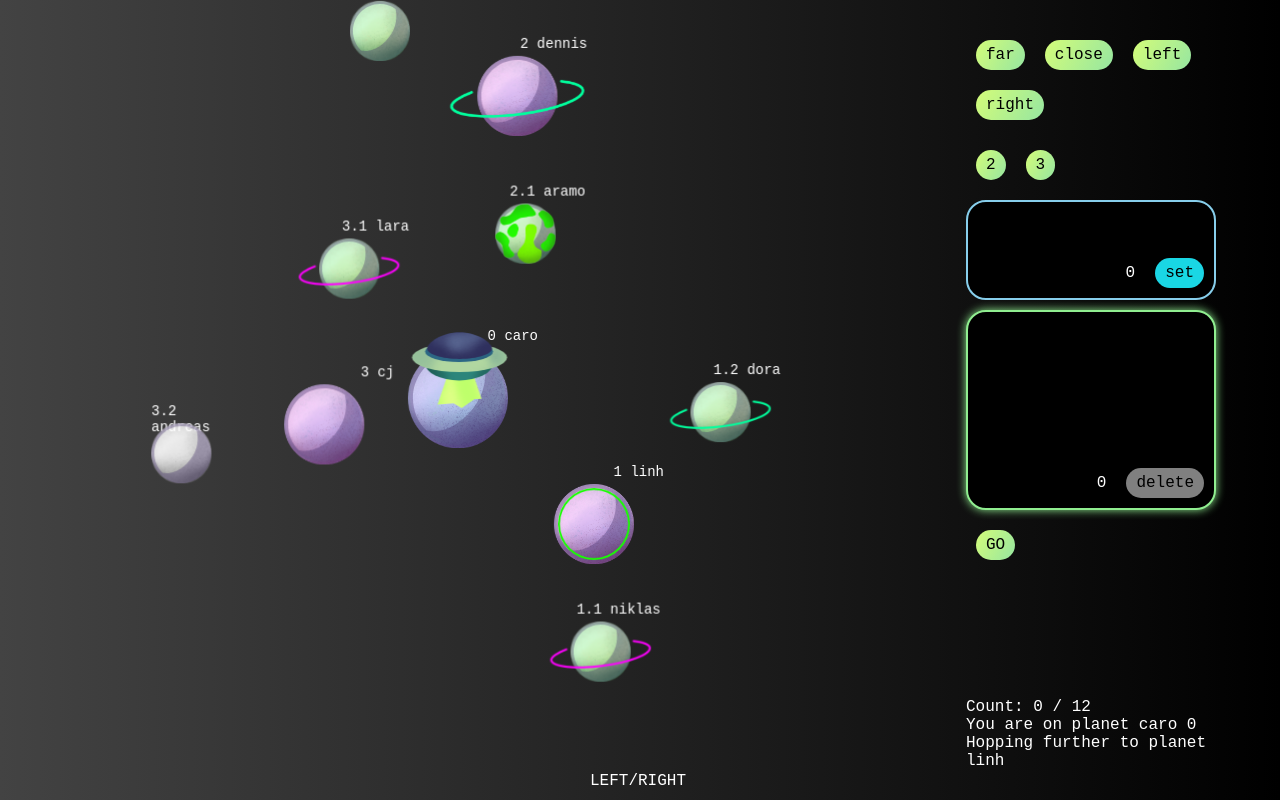
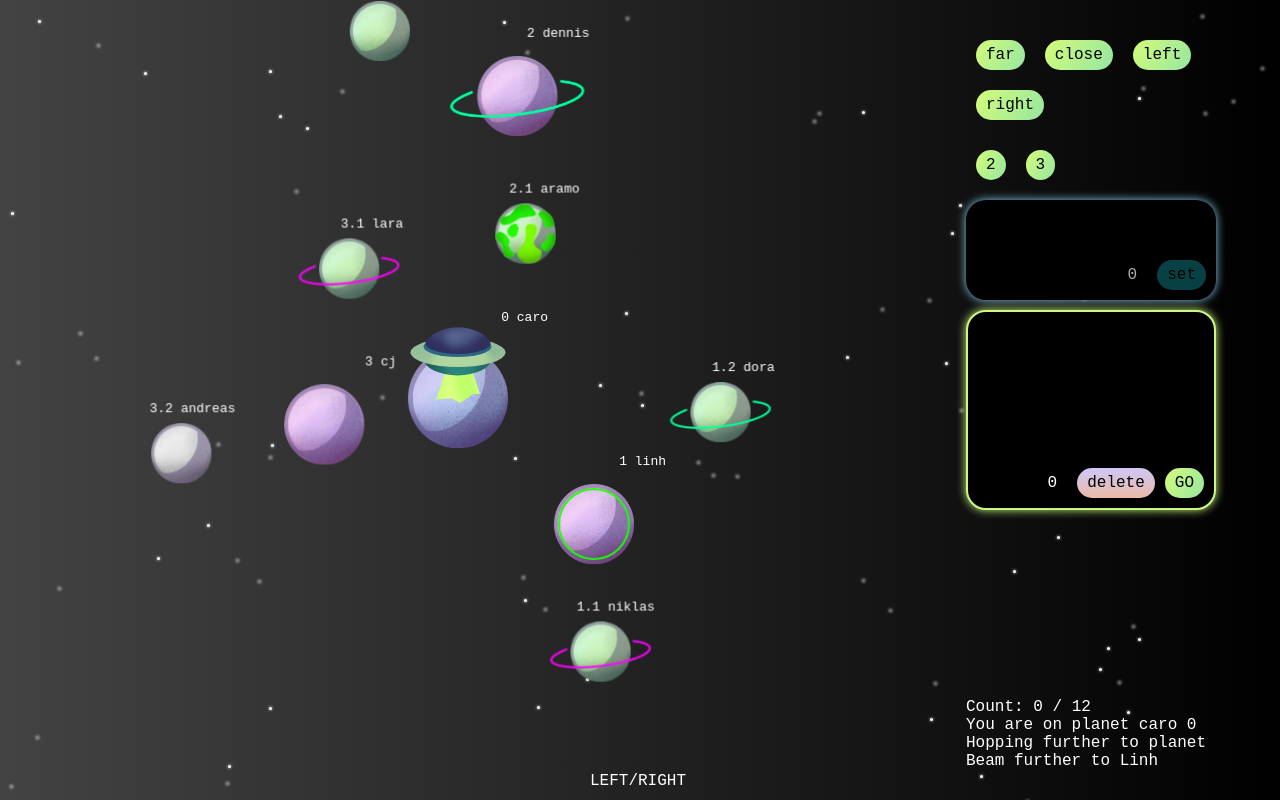
Before and after one commit to lisa-von-mond/bloomcraft, a Next.js app: page / in a window 1280 px wide. Built offline with nearby package versions, Linux system fonts and the light colour scheme; a web font is replaced by a local one.

Commit message:
almost finish cockpit UI

```diff
--- a/components/cockpit.jsx
+++ b/components/cockpit.jsx
@@ -1,9 +1,11 @@
 import styled, {css} from "styled-components";
 import { useState } from "react";
+import {max} from "../levels/testlevel2"; // import here
 
 export function Cockpit({hand, addUp, addDown, addLeft, addRight, addTwo, cpStatus, addThree, set, del, commandLine, tempArr, move, cockpitCount}){
 
 const tempCount = tempArr.length
+const maxCount = max
 
 return(
 <CockpitFrame hand={hand}>
@@ -19,28 +21,25 @@ return(
 </Keyboard>
 <CommandLine1 cpStatus={cpStatus}>
 <CommandLineInner>
-{tempArr.map((element, index)=>(<Command2 key={index} content={element}>{element}</Command2>))}
+{tempArr.map((element, index)=>(<Command1 key={index} content={element}>{element}</Command1>))}
 </CommandLineInner>
 <LittleKeyContainer>
-<CpCounter>{tempCount}</CpCounter>
-<SetKey onClick={set}>set</SetKey>
+<CpCounter1 cpStatus={cpStatus} tempCount={tempCount}>{tempCount}</CpCounter1>
+<SetKey tempCount={tempCount} cpStatus={cpStatus} onClick={set}>set</SetKey>
 </LittleKeyContainer>
 </CommandLine1>
 <CommandLine2 cpStatus={cpStatus}>
 <CommandLineInner>
-{commandLine.map((element, index)=>(<Command key={index}>{element}</Command>))}
+{commandLine.map((element, index)=>(<Command2 key={index} cpStatus={cpStatus}>{element}</Command2>))}
 </CommandLineInner>
 <LittleKeyContainer>
-<CpCounter>{cockpitCount}</CpCounter>
-<DelKey onClick={del}>delete</DelKey>
+<CpCounter2 cpStatus={cpStatus} maxCount={maxCount} cockpitCount={cockpitCount}>{cockpitCount}</CpCounter2>
+<DelKey cpStatus={cpStatus} onClick={del}>delete</DelKey>
+<GoKey cpStatus={cpStatus} onClick={move}>GO</GoKey>
 </LittleKeyContainer>
 </CommandLine2>
-<Keyboard>
-<GoKey onClick={move}>GO</GoKey>
-</Keyboard>
 </CockpitFrame>
 )}
-
 
 // generql styled components
 
@@ -64,6 +63,8 @@ ${(props) => props.hand === false &&
     css`
     left:5vw;`}
 `
+//
+
 const CommandLineInner = styled.div`
 display:flex;
 flex-wrap:wrap;
@@ -72,6 +73,8 @@ align-items:flex-start;
 align-content:flex-start;
 gap:10px;
 `
+//
+
 const LittleKeyContainer = styled.div`
 display:flex;
 justify-content: flex-end;
@@ -79,6 +82,8 @@ align-items:flex-end;
 height:50px;
 gap:10px;
 `
+//
+
 const GoKey = styled.div`
 height:30px;
 display:flex;
@@ -90,23 +95,16 @@ padding:10px;
 background-image: linear-gradient(120deg, #d4fc79 0%, #96e6a1 100%);
 cursor:pointer;
 color:black;
-`
-const CpCounter = styled.div`
-height:30px;
-display:flex;
-border-radius:50px;
-color:white;
-align-items:center;
-justify-content:center;
-width:auto;
-padding:10px;
 
-${(props) => props.limit > 11 &&
-    css`
-    color:hotpink;
-    border:2px solid hotpink;
-    animation: blinker 1s linear infinite;
-    @keyframes blinker { 50% {opacity: 0;}}`}
+${(props) => props.cpStatus === 2 &&
+  css`
+filter:brightness(50%);
+cursor:default;`}
+
+${(props) => props.cpStatus === 3 &&
+  css`
+filter:brightness(50%);
+cursor:default;`}
 `
 // keyboard
 
@@ -120,6 +118,8 @@ justify-content:flex-start;
 gap:20px;
 padding:10px;
 `
+//
+
 const Key = styled.div`
 height:30px;
 width:50px;
@@ -133,6 +133,8 @@ padding:10px;
 background-image: linear-gradient(120deg, #d4fc79 0%, #96e6a1 100%);
 cursor:pointer;
 `
+//
+
 const NumberKey = styled.div`
 height:30px;
 width:50px;
@@ -143,7 +145,7 @@ align-items:center;
 justify-content:center;
 width:auto;
 padding:10px;
-background-image: linear-gradient(120deg, #d4fc79 0%, #96e6a1 100%);
+background: linear-gradient(120deg, #d4fc79 0%, #96e6a1 100%);
 
 ${(props) => props.cpStatus === 1 &&
     css`
@@ -151,14 +153,13 @@ ${(props) => props.cpStatus === 1 &&
 
 ${(props) => props.cpStatus === 2 &&
     css`
-    background-image:none;
-    background-color:gray;`}
+    background: linear-gradient(to bottom, rgba(255,255,255,0.15) 0%, rgba(0,0,0,0.15) 100%), radial-gradient(at top center, rgba(255,255,255,0.40) 0%, rgba(0,0,0,0.40) 120%) #989898;
+ background-blend-mode: multiply,multiply;`}
 
 ${(props) => props.cpStatus === 3 &&
     css`
-    background-image:none;
-    background-color:gray;`}
-
+    background: linear-gradient(to bottom, rgba(255,255,255,0.15) 0%, rgba(0,0,0,0.15) 100%), radial-gradient(at top center, rgba(255,255,255,0.40) 0%, rgba(0,0,0,0.40) 120%) #989898;
+ background-blend-mode: multiply,multiply;`}
 `
 // blue command line
 
@@ -166,7 +167,6 @@ const CommandLine1 = styled.div `
 height:auto;
 width:250px;
 min-height:100px;
-border:2px solid skyblue;
 border-radius:20px;
 display:flex;
 align-items:space-between;
@@ -175,15 +175,52 @@ flex-direction:column;
 gap:10px;
 padding:10px;
 background-color:black;
+box-shadow: 0px 0px 10px skyblue;
+
 ${(props) => props.cpStatus === 2 &&
     css`
-    box-shadow: 0px 0px 10px skyblue`}
+border: 2px solid skyblue;`}
 
 ${(props) => props.cpStatus === 3 &&
+  css`
+border: 2px solid skyblue;`}`
+
+//
+
+const Command1 = styled.div`
+height:30px;
+display:flex;
+border-radius:50px;
+align-items:center;
+justify-content:center;
+width:auto;
+padding:10px;
+color:skyblue;
+border: 2px solid skyblue;
+
+animation: cmd 0.3s;
+
+@keyframes cmd {
+    0% { opacity:0;
+      transform:scale(1);}
+    80% {transform:scale(1.1);}
+    100% {opacity:1;
+      transform:scale(1);}}
+
+${(props) => props.content === 2 &&
     css`
-    box-shadow: 0px 0px 10px skyblue`}
+    background-image: radial-gradient(circle 248px at center, #16d9e3 0%, #30c7ec 47%, #46aef7 100%);
+    color:black;
+    `}
 
+${(props) => props.content === 3 &&
+    css`
+    background-image: radial-gradient(circle 248px at center, #16d9e3 0%, #30c7ec 47%, #46aef7 100%);
+    color:black;
+     `}
 `
+//
+
 const SetKey = styled.div`
 height:30px;
 display:flex;
@@ -194,26 +231,45 @@ width:auto;
 padding:10px;
 background-image: radial-gradient(circle 248px at center, #16d9e3 0%, #30c7ec 47%, #46aef7 100%);
 cursor:pointer;
-color:black;`
+color:black;
 
-const Command = styled.div`
+${(props) => props.tempCount <= 1 &&
+  css`
+filter:brightness(30%);
+cursor:default;`}
+
+${(props) => props.cpStatus === 1 &&
+  css`
+filter:brightness(30%);
+cursor:default;`}`
+
+//
+
+const CpCounter1 = styled.div`
 height:30px;
 display:flex;
 border-radius:50px;
+color:white;
 align-items:center;
 justify-content:center;
 width:auto;
-padding:20px;
-color:#90EE90;
-border: 2px solid #90EE90;
+padding:10px;
+
+${(props) => props.tempCount > 5 &&
+    css`
+    color:hotpink;
+    animation: blinker 1s linear infinite;
+    @keyframes blinker { 50% {opacity: 0;}}`}
+
+${(props) => props.cpStatus === 1 &&
+      css`
+  color:darkgray;`}
 `
-
 // green command line
 
 const CommandLine2 = styled.div`
 width:250px;
 min-height:200px;
-border:2px solid #90EE90;
 border-radius:20px;
 display:flex;
 align-items:space-between;
@@ -221,10 +277,14 @@ justify-content:space-between;
 flex-direction:column;
 padding:10px;
 background-color:black;
+box-shadow: 0px 0px 10px #caf880;
+
 ${(props) => props.cpStatus === 1 &&
-    css`
-    box-shadow: 0px 0px 10px #90EE90`}
+  css`
+border: 2px solid #caf880;`}
 `
+//
+
 const DelKey = styled.div`
 height:30px;
 width:70px;
@@ -236,8 +296,15 @@ width:auto;
 padding:10px;
 cursor:pointer;
 color:black;
-background-color:gray;
+background-image: linear-gradient(to top, #ebbba7 0%, #cfc7f8 100%);
+
+${(props) => props.cpStatus === 2 &&
+  css`
+filter:brightness(50%);
+cursor:default;`}
 `
+//
+
 const Command2 = styled.div`
 height:30px;
 display:flex;
@@ -245,18 +312,52 @@ border-radius:50px;
 align-items:center;
 justify-content:center;
 width:auto;
+padding:20px;
+color:#caf880;
+border: 2px solid #caf880;
+animation: cmd 0.3s;
+
+@keyframes cmd {
+    0% {opacity:0;
+      transform:scale(1);}
+    80% { transform:scale(1.1);}
+    100% {opacity:1;
+      transform:scale(1);}
+  }
+
+${(props) => props.cpStatus === 2 &&
+    css`
+    border: 2px solid #445232;
+    color:#445232;`}
+
+${(props) => props.cpStatus === 3 &&
+    css`
+    border: 2px solid #445232
+    color:#445232;`}
+`
+//
+
+const CpCounter2 = styled.div`
+height:30px;
+display:flex;
+border-radius:50px;
+color:white;
+align-items:center;
+justify-content:center;
+width:auto;
 padding:10px;
-color:skyblue;
-border: 2px solid skyblue;
-${(props) => props.content === 2 &&
+
+${(props) => props.cockpitCount === props.maxCount &&
     css`
-    background-color:skyblue;
-    color:black;
-    `}
+    color:hotpink;
+    animation: blinker 1s linear infinite;
+    @keyframes blinker { 50% {opacity: 0;}}`}
 
-${(props) => props.content === 3 &&
+${(props) => props.cpStatus === 2 &&
+      css`
+  color:darkgray;`}
+
+  ${(props) => props.cpStatus === 3 &&
     css`
-    background-color:skyblue;
-    color:black;
-     `}
+color:darkgray;`}
 `
--- a/components/field.jsx
+++ b/components/field.jsx
@@ -6,6 +6,7 @@ import {track, Beam1, Beam2, Beam3} from "../utils/utility-functions"
 import { Galaxy } from "./galaxy";
 import { Cockpit } from "./cockpit";
 import { Console } from "./console";
+import { Starry } from "./starry";
 import { Legend } from "./legend";
 import Image from 'next/image';
 import background_image from '../public/images/galaxy.jpg';
@@ -23,7 +24,7 @@ const [tempArr, setTempArr] = useState([]) // amount of commands in cockpit cons
 const [cpStatus, setCpStatus] = useState(1) // factor for command line (1, 2 or 3)
 const [thisPlanet, setThisPlanet] = useState("caro") // name and id of current planet
 const [thisId, setThisId] = useState(0) // name and id of current planet
-const [focusNow, setFocusNow] = useState("linh")
+const [focusNow, setFocusNow] = useState("Beam further to Linh")
 const [hand, setHand] = useState(true)
 const movingArr = ["ZERO", ...commands.flat(3)]
 const length = movingArr.length
@@ -42,8 +43,8 @@ function hopUpInScope(object){
   setThisId (Focus.id)
   if (seeds === true) { if (Focus.goal === true){setDestination(true)}} else { if (Focus.greens === true){setSeeds(true)}}
   const NewSubScope = Focus.children.map((element) => (element.flow === 1 ? {...element, focus: true} : element))
-  const nextFocus = (Focus.children.find((element)=>(element.flow === 1)))
-  setFocusNow(nextFocus.name)
+  const nextFocus = (Focus.children.find((element)=>(element.focus === true)))
+  if (nextFocus === true){setFocusNow("Beam furter to" + nextFocus.name)} else {setFocusNow("")}
   const newScope = object.children.map((element) => (element.focus === true ? {...element, focus: false, active: true, tracked:true, children: NewSubScope} : element))
   const newObject = {...object, children: newScope, active:false, seeds:false}
   return newObject}
@@ -54,7 +55,7 @@ function turnFocusLeftInScope(objekt){
   const Focus = scope.find((element)=>(element.focus === true))
   const nextFocusIndex = Focus.flow === scope.length ? 1 : Focus.flow + 1
   const nextFocus = (scope.find((element)=>(element.flow === nextFocusIndex)))
-  console.log(nextFocus)
+  if (nextFocus === true){setFocusNow("Beam further to " + nextFocus.name)}else{setFocusNow("this is still a bug")}
   const scopeA = scope.map ((element)=>(element.focus === true ? {...element, focus:false} : element))
   const scopeB = scopeA.map ((element) => (element.flow === nextFocusIndex ? {...element, focus:true} : element))
   return {...objekt, children:scopeB}}}
@@ -65,7 +66,7 @@ function turnFocusRightInScope(objekt){
   const Focus = scope.find((element)=>(element.focus === true))
   const nextFocusIndex = Focus.flow === 1 ? scope.length : Focus.flow - 1
   const nextFocus = (scope.find((element)=>(element.flow === nextFocusIndex)))
-  setFocusNow(nextFocus.name)
+  if (nextFocus === true){setFocusNow("Beam further to " + nextFocus.name)}else{setFocusNow("this is still a bug")}
   const scopeA = scope.map ((element)=>(element.focus === true ? {...element, focus:false} : element))
   const scopeB = scopeA.map ((element) => (element.flow === nextFocusIndex ? {...element, focus:true} : element))
   return {...objekt, children:scopeB}}}
@@ -75,7 +76,7 @@ function hopDownInScope(object){
   const Current = object.children.find((element) => (element.active === true))
   setThisPlanet(Current.name)
   setThisId (Current.id)
-  setFocusNow(Current.name)
+  setFocusNow("Beam Further to" + Current.name)
 
   if(seeds === true) {if(object.goal === true){setDestination(true)}} else { if (object.greens === true){setSeeds(true)}}
 
@@ -164,8 +165,10 @@ function addTwo(){
  {setTempArr([3])
   setCpStatus(3)}}
 
-function del(){setCommandLine(commandLine.slice(0, -1))
-  setCommands(commands.slice(0, -1))}
+function del(){
+  if(cpStatus !== 1){console.log("not possible")} else{
+  setCommandLine(commandLine.slice(0, -1))
+  setCommands(commands.slice(0, -1))}}
 
 function set(){
   if(tempArr.length > 1){
@@ -193,9 +196,10 @@ useEffect(() => {
 , [intCount])
 
 const move = () => {
+  if(cpStatus !== 1){console.log("not possible")}else{
   const myInt = setInterval(() => {
     setIntCount(prevCount => prevCount + 1)}, 500)
-    setMyIntId(myInt)}
+    setMyIntId(myInt)}}
 
 if(intCount === length){
   if(myIntId) {
@@ -213,8 +217,7 @@ function changeHand(){
 return(
 <>
 <BackgroundFrame>
-
-
+<Starry/>
 <Frame hand={hand}>
 <WholeGalaxy>
 <Galaxy galaxy={galaxy} seeds={seeds} destination={destination}/>
--- a/components/galaxy.jsx
+++ b/components/galaxy.jsx
@@ -18,11 +18,10 @@ return(<>
 
 {galaxy.map((one)=><MyGalaxy key={one.name} scope={one.scope} seedstatus={seeds}>
 
-<Planet goal={one.goal}><Image src={planet1} />
-<LegendId>{one.id} {one.name}</LegendId></Planet>
-
+<Planet goal={one.goal}><Image src={planet1} /></Planet>
+<LegendId><p>{one.id} {one.name}</p></LegendId>
 <PlanetOverlay><Image src={planetoverlay}/></PlanetOverlay>
-<UfoContainer active={one.active}><Image src={ufo}/></UfoContainer>
+<UfoContainer active={one.active}><UfoContainerInner><Image src={ufo}/></UfoContainerInner></UfoContainer>
 <GreensContainer greens={one.greens}><Image src={greenslayer}/></GreensContainer>
 
 
@@ -30,12 +29,10 @@ return(<>
 {one.children.map((two)=><MyGalaxy key={two.name} scope={two.scope} distx={angleToCooX(two.angl, two.dist)} disty={angleToCooY(two.angl, two.dist)} seedstatus={seeds}>
 
 
-    <Planet goal={two.goal}><Image src={planet2}/>
-    <UfoContainer active={two.active}><Image src={ufo}/></UfoContainer>
-    <LegendId>{two.id} {two.name}</LegendId></Planet>
-
+    <Planet goal={two.goal}><Image src={planet2}/></Planet>
+  <LegendId><p>{two.id} {two.name}</p></LegendId>
     <PlanetOverlay><Image src={planetoverlay}/></PlanetOverlay>
-
+    <UfoContainer active={two.active}><UfoContainerInner><Image src={ufo}/></UfoContainerInner></UfoContainer>
     <GreensContainer greens={two.greens}><Image src={greenslayer}/></GreensContainer>
     <FocusContainer focus={two.focus}> <Image src={focusind}/></FocusContainer>
     <PlanetRing ring={two.ring}><Image src={planetring}/></PlanetRing>
@@ -44,11 +41,10 @@ return(<>
   <div className="scope">
       {two.children.map((three)=><MyGalaxy key={three.name} scope={three.scope} distx={angleToCooX(three.angl, three.dist)} disty={angleToCooY(three.angl, three.dist)} seedstatus={seeds}>
 
-        <Planet goal={three.goal}> <Image src={planet4} className="planetimage"/>
-        <LegendId>{three.id} {three.name}</LegendId></Planet>
-
+        <Planet goal={three.goal}> <Image src={planet4} className="planetimage"/></Planet>
+        <LegendId><p>{three.id} {three.name}</p></LegendId>
         <PlanetOverlay><Image src={planetoverlay}/></PlanetOverlay>
-        <UfoContainer active={three.active}><Image src={ufo}/></UfoContainer>
+        <UfoContainer active={three.active}><UfoContainerInner><Image src={ufo}/></UfoContainerInner></UfoContainer>
         <GreensContainer greens={three.greens}><Image src={greenslayer}/></GreensContainer>
         <FocusContainer focus={three.focus}> <Image src={focusind}/></FocusContainer>
         <PlanetRing ring={three.ring}><Image src={planetring}/></PlanetRing>
@@ -56,11 +52,10 @@ return(<>
 
       <div className="scope">
           {three.children.map((four)=><MyGalaxy key={four.name} scope={four.scope} distx={angleToCooX(four.angl, four.dist)} disty={angleToCooY(four.angl, four.dist)} seedstatus={seeds}>
-          <Planet goal={four.goal}> <Image src={planet4} className="planetimage" />
-          <LegendId>{four.id} {four.name}</LegendId></Planet>
-
+          <Planet goal={four.goal}> <Image src={planet4} className="planetimage" /></Planet>
+           <LegendId><p>{four.id} {four.name}</p></LegendId>
              <PlanetOverlay><Image src={planetoverlay}/></PlanetOverlay>
-             <UfoContainer active={four.active}><Image src={ufo}/></UfoContainer>
+             <UfoContainer active={four.active}><UfoContainerInner><Image src={ufo}/></UfoContainerInner></UfoContainer>
              <GreensContainer greens={four.greens}><Image src={greenslayer}/></GreensContainer>
              <FocusContainer focus={four.focus}> <Image src={focusind}/></FocusContainer>
              <PlanetRing ring={four.ring}><Image src={planetring}/></PlanetRing>
@@ -153,15 +148,22 @@ ${(props) => props.focus === false &&
 
 const UfoContainer = styled.div`
 position:absolute;
-top:-20px;
+height:150%;
+width:150%;
+display:flex;
+justify-content:center;
+align-items:flex-start;
 animation: orbit-rev 600s linear infinite;
-transform-origin: ${props => props.distx}*-1px; ${props => props.disty}*-1px;
-@keyframes orbit-rev { from { transform:rotate(0deg) } to { transform:rotate(-360deg) } }
+@keyframes orbit-rev { from { transform:rotate(0deg) } to { transform:rotate(-360deg) } };
 
 ${(props) => props.active === false &&
   css`
-  visibility:hidden;`}
+  visibility:hidden;
+ `}
 `
+const UfoContainerInner = styled.div`
+`
+
 const GreensContainer = styled.div`
 position:absolute;
 animation: orbit-rev 600s linear infinite;
@@ -178,22 +180,25 @@ width:101;
 height:101;
 animation: orbit-rev 600s linear infinite;
 transform-origin: ${props => props.distx}*-1px; ${props => props.disty}*-1px;
-@keyframes orbit-rev { from { transform:rotate(0deg) } to { transform:rotate(-360deg) } }
+@keyframes orbit-rev { from { transform:rotate(0deg) } to { transform:rotate(-360deg) } };
 `
-const LegendIdZero = styled.div`
-position:absolute;
-top:-20px;
-right:-30px;
-color:white;
-font-size:14px;
-text-align:left;
-vertical-align:bottom;`
 
 const LegendId = styled.div`
 position:absolute;
-top:-20px;
-right:-30px;
-color:white;
-font-size:14px;
-text-align:left;
-vertical-align:bottom;`
+animation: orbit-rev 600s linear infinite;
+@keyframes orbit-rev { from { transform:rotate(0deg) } to { transform:rotate(-360deg) } };
+width:180%;
+height:180%;
+display:flex;
+justify-content:flex-end;
+align-content:flex-end;
+text-align:right;
+align-items: flex-start;
+
+p{
+  color:white;
+  font-size:13px;
+  test-align:right;
+  padding:0;
+  margin:0;
+}`
--- /dev/null
+++ b/components/starry.jsx
@@ -0,0 +1,42 @@
+import styled, {css} from "styled-components";
+import {stars1, stars2, stars3} from "../utils/star-randomizer"
+
+export function Starry(){
+
+    console.log(stars1)
+
+    return(
+    <Middle>
+    <BlurAlternate>{stars1.map((element)=>(<Star x={element.x} y={element.y}></Star>))}</BlurAlternate>
+    <FadeOut>{stars2.map((element)=>(<Star x={element.x} y={element.y}></Star>))}</FadeOut>
+    <BlurOut>{stars3.map((element)=>(<Star x={element.x} y={element.y}></Star>))}</BlurOut>
+    </Middle>)
+     }
+
+    const Star=styled.div`
+    width:3px;
+    height:3px;
+    background-color:white;
+    border-radius:50%;
+    position:absolute;
+    top:${props => props.x}vh;
+    left:${props => props.y}vw;`
+
+    const BlurAlternate = styled.div`
+    animation: blurthis 1s linear infinite;
+    @keyframes blurthis { from {filter: blur(3px) } to { filter:none;} }`
+
+    const FadeOut=styled.div`
+    animation: blurout 5s infinite ease-in-out;
+    @keyframes blurout { from { opacity:1} to  { opacity:0} }`
+
+    const BlurOut=styled.div`
+    animation: inout 1s infinite alternate ease-in-out;
+    @keyframes inout { from { display:visible; filter: blur(3px) } to  { display:none;}}`
+
+    const Middle=styled.div`
+    position:fixed;
+    height:10px;
+    width:10px;
+    left:50vw;
+    top:50vh;`
--- /dev/null
+++ b/utils/star-randomizer.js
@@ -0,0 +1,89 @@
+const starfunction =[
+    {x:Math.random()*50, y:Math.random()*50},
+    {x:Math.random()*-50, y:Math.random()*50},
+    {x:Math.random()*-50, y:Math.random()*-50},
+    {x:Math.random()*50, y:Math.random()*-50},
+    {x:Math.random()*50, y:Math.random()*50},
+    {x:Math.random()*-50, y:Math.random()*50},
+    {x:Math.random()*-50, y:Math.random()*-50},
+    {x:Math.random()*50, y:Math.random()*-50},
+    {x:Math.random()*50, y:Math.random()*50},
+    {x:Math.random()*-50, y:Math.random()*50},
+    {x:Math.random()*-50, y:Math.random()*-50},
+    {x:Math.random()*50, y:Math.random()*-50},
+    {x:Math.random()*50, y:Math.random()*50},
+    {x:Math.random()*-50, y:Math.random()*50},
+    {x:Math.random()*-50, y:Math.random()*-50},
+    {x:Math.random()*50, y:Math.random()*-50},
+    {x:Math.random()*50, y:Math.random()*50},
+    {x:Math.random()*-50, y:Math.random()*50},
+    {x:Math.random()*-50, y:Math.random()*-50},
+    {x:Math.random()*50, y:Math.random()*-50},
+    {x:Math.random()*50, y:Math.random()*50},
+    {x:Math.random()*-50, y:Math.random()*50},
+    {x:Math.random()*-50, y:Math.random()*-50},
+    {x:Math.random()*50, y:Math.random()*-50},
+    {x:Math.random()*50, y:Math.random()*50},
+    {x:Math.random()*-50, y:Math.random()*50},
+    {x:Math.random()*-50, y:Math.random()*-50},
+    {x:Math.random()*50, y:Math.random()*-50},
+    {x:Math.random()*50, y:Math.random()*50},
+    {x:Math.random()*-50, y:Math.random()*50},
+    {x:Math.random()*-50, y:Math.random()*-50},
+    {x:Math.random()*50, y:Math.random()*-50},
+    {x:Math.random()*50, y:Math.random()*50},
+    {x:Math.random()*-50, y:Math.random()*50},
+    {x:Math.random()*-50, y:Math.random()*-50},
+    {x:Math.random()*50, y:Math.random()*-50},
+    {x:Math.random()*50, y:Math.random()*50},
+    {x:Math.random()*-50, y:Math.random()*50},
+    {x:Math.random()*-50, y:Math.random()*-50},
+    {x:Math.random()*50, y:Math.random()*-50}]
+
+
+
+export const stars1 = [
+    {x: 35.243156166260704, y: 22.95841846390142},
+   {x: -12.567833104316083, y: 22.517283414813814},
+  {x: -47.892855251048715, y: -1.0914535240832635},
+  {x: 47.758245564660065, y: -32.360335177148535},
+  {x: 22.407467001461733, y: 17.35980845906453},
+{x: -39.16315964559431, y: 39.21638337595127},
+{x: -0.5075157346636328, y: -20.267508495262643},
+ {x: 5.333390787071957, y: -33.02075764180269},
+   {x: 1.1072082435046648, y: 25.037194335469604},
+   {x: -48.06445510009397, y: 43.86624448813333},
+  {x: -44.52944969407303, y: -42.43816049251626},
+{x: 26.046286521735695, y: -7.470467550998472},
+ {x: 28.163791898109846, y: 38.42098980040707},
+   {x: -6.275185678245554, y: 32.922674995478765},
+   {x: -4.920801927882623, y: -48.671950599484134},
+  {x: 7.001064807499812, y: -28.95619456341796},
+   {x: 35.145139796822974, y: 37.367180569161576},
+  {x: -36.017410195939505, y: 13.92299086878218},
+   {x: -8.533888043933668, y: -43.821052011274105},
+   {x: 19.838819990393873, y: -31.562513959203976},
+  {x: 49.95313425973126, y: 30.179529005526227},
+    {x: -37.559167413179814, y: 46.23952932800924},
+    {x: -43.611472559213915, y: -8.884824033238015},
+  {x: 48.14020405299458, y: -49.20077996646902},
+  {x: 7.65288571682664, y: 4.428069536255885},
+  {x: -36.00907646695861, y: 44.08180898213746},
+   {x: -26.223342858100185, y: -26.97812872515155},
+  {x: 21.96653178146396, y: -9.25550361172317},
+ {x: 9.216710555852426, y: 5.593878705245214},
+   {x: -35.02487244034571, y: 13.513999683212752},
+ {x: -1.056581433865511, y: -0.02919585673047953},
+ {x: 22.442571086901207, y: -29.808472820220334},
+    {x: 9.34726459988241, y: 7.488313714783857},
+  {x: -41.651611700688505, y: 48.50198652733979},
+  {x: -38.72871946946673, y: -23.35361413534699},
+   {x: 23.35769399794011, y: -45.48349922745587},
+   {x: 26.129151013360254, y: 19.42882571182426},
+  {x: -11.454241631599448, y: 18.82109775920682},
+   {x: -5.416639178646021, y: -42.59375114804848},
+ {x: 41.95654446947438, y: -47.15440267855327}]
+
+
+export const stars2 = starfunction
+export const stars3 = starfunction
```
